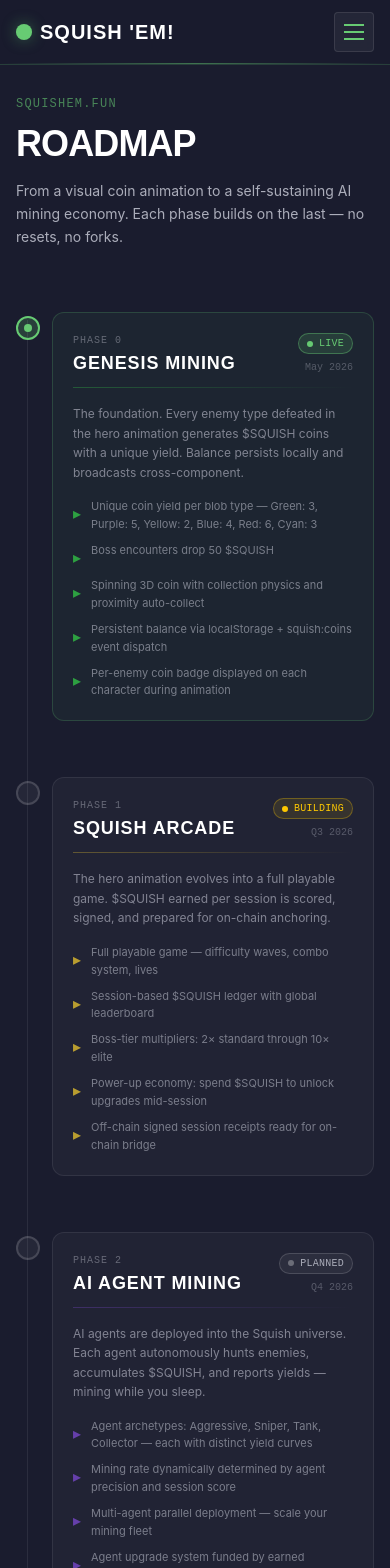
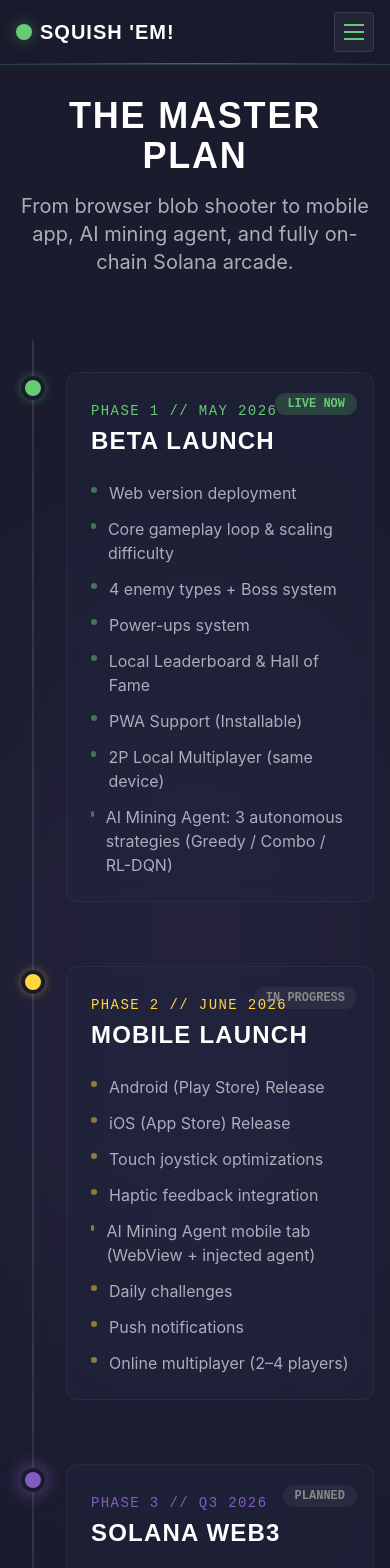
Before and after one commit to yusufsafary/squish-em, a React (Vite) app: page /roadmap in a window 390 px wide. Shown: the top 1568 px of the page. Built offline with nearby package versions, Linux system fonts and the light colour scheme.

Commit message:
revert: restore original roadmap — THE MASTER PLAN (Phase 1 Beta, Phase 2 Mobile, Phase 3 Solana)

```diff
--- a/src/pages/roadmap.tsx
+++ b/src/pages/roadmap.tsx
@@ -1,199 +1,121 @@
-import { useEffect, useState } from "react";
 import { motion } from "framer-motion";
 
-const PHASES = [
-  {
-    id: "genesis",
-    label: "PHASE 0",
-    title: "Genesis Mining",
-    status: "LIVE" as const,
-    date: "May 2026",
-    hsl: "127,65%,52%",
-    description:
-      "The foundation. Every enemy type defeated in the hero animation generates $SQUISH coins with a unique yield. Balance persists locally and broadcasts cross-component.",
-    items: [
-      "Unique coin yield per blob type — Green: 3, Purple: 5, Yellow: 2, Blue: 4, Red: 6, Cyan: 3",
-      "Boss encounters drop 50 $SQUISH",
-      "Spinning 3D coin with collection physics and proximity auto-collect",
-      "Persistent balance via localStorage + squish:coins event dispatch",
-      "Per-enemy coin badge displayed on each character during animation",
-    ],
-  },
-  {
-    id: "arcade",
-    label: "PHASE 1",
-    title: "Squish Arcade",
-    status: "BUILDING" as const,
-    date: "Q3 2026",
-    hsl: "48,95%,58%",
-    description:
-      "The hero animation evolves into a full playable game. $SQUISH earned per session is scored, signed, and prepared for on-chain anchoring.",
-    items: [
-      "Full playable game — difficulty waves, combo system, lives",
-      "Session-based $SQUISH ledger with global leaderboard",
-      "Boss-tier multipliers: 2× standard through 10× elite",
-      "Power-up economy: spend $SQUISH to unlock upgrades mid-session",
-      "Off-chain signed session receipts ready for on-chain bridge",
-    ],
-  },
-  {
-    id: "agent-mining",
-    label: "PHASE 2",
-    title: "AI Agent Mining",
-    status: "PLANNED" as const,
-    date: "Q4 2026",
-    hsl: "263,68%,58%",
-    description:
-      "AI agents are deployed into the Squish universe. Each agent autonomously hunts enemies, accumulates $SQUISH, and reports yields — mining while you sleep.",
-    items: [
-      "Agent archetypes: Aggressive, Sniper, Tank, Collector — each with distinct yield curves",
-      "Mining rate dynamically determined by agent precision and session score",
-      "Multi-agent parallel deployment — scale your mining fleet",
-      "Agent upgrade system funded by earned $SQUISH",
-      "Real-time per-agent yield dashboard with historical chart",
-    ],
-  },
-  {
-    id: "token",
-    label: "PHASE 3",
-    title: "$SQUISH Token",
-    status: "PLANNED" as const,
-    date: "2027",
-    hsl: "215,88%,62%",
-    description:
-      "$SQUISH transitions from in-game currency to a live token. All accumulated balances are fully claimable. Agent mining becomes real-yield DeFi.",
-    items: [
-      "Token genesis: 1:1 redemption for all mined $SQUISH balances",
-      "Staking pools backed by game revenue distribution",
-      "Agent-as-a-service marketplace — rent or lease mining agents",
-      "DAO governance: token holders vote on game parameter changes",
-      "Cross-game $SQUISH interoperability across partner titles",
-    ],
-  },
-];
+export default function Roadmap() {
+  return (
+    <main className="min-h-screen pt-24 pb-16 bg-background relative overflow-hidden">
+      {/* Background glow for web3 section */}
+      <div className="absolute top-1/2 left-1/2 -translate-x-1/2 -translate-y-1/2 w-full h-[800px] bg-secondary/10 rounded-full blur-[120px] pointer-events-none" />
 
-const STATUS_CONFIG = {
-  LIVE:     { label: "LIVE",     bg: "bg-primary/15",    border: "border-primary/40",    text: "text-primary",     dot: "bg-primary"     },
-  BUILDING: { label: "BUILDING", bg: "bg-yellow-400/10", border: "border-yellow-400/30", text: "text-yellow-400",  dot: "bg-yellow-400"  },
-  PLANNED:  { label: "PLANNED",  bg: "bg-white/5",       border: "border-white/15",      text: "text-muted-foreground", dot: "bg-white/30" },
-};
+      <div className="container mx-auto px-4 max-w-4xl relative z-10">
+        <div className="text-center mb-16">
+          <h1 className="text-4xl md:text-5xl font-display font-black mb-4 text-white">THE MASTER PLAN</h1>
+          <p className="text-xl text-muted-foreground max-w-2xl mx-auto">From browser blob shooter to mobile app, AI mining agent, and fully on-chain Solana arcade.</p>
+        </div>
 
-export default function Roadmap() {
-  const [balance, setBalance] = useState(0);
+        <div className="relative border-l-2 border-white/10 ml-4 md:ml-12 space-y-16 py-8">
 
-  useEffect(() => {
-    setBalance(parseInt(localStorage.getItem("squish_coin_balance") || "0"));
-    const handler = (e: Event) => {
-      const detail = (e as CustomEvent).detail;
-      if (detail?.balance !== undefined) setBalance(detail.balance);
-    };
-    window.addEventListener("squish:coins", handler);
-    return () => window.removeEventListener("squish:coins", handler);
-  }, []);
+          <PhaseNode
+            phase="PHASE 1"
+            title="BETA LAUNCH"
+            date="MAY 2026"
+            status="LIVE NOW"
+            color="127 49% 60%"
+            items={[
+              "Web version deployment",
+              "Core gameplay loop & scaling difficulty",
+              "4 enemy types + Boss system",
+              "Power-ups system",
+              "Local Leaderboard & Hall of Fame",
+              "PWA Support (Installable)",
+              "2P Local Multiplayer (same device)",
+              "AI Mining Agent: 3 autonomous strategies (Greedy / Combo / RL-DQN)"
+            ]}
+          />
 
-  return (
-    <main className="min-h-screen pt-24 pb-24">
-      <div className="container mx-auto px-4 max-w-2xl">
+          <PhaseNode
+            phase="PHASE 2"
+            title="MOBILE LAUNCH"
+            date="JUNE 2026"
+            status="IN PROGRESS"
+            color="48 100% 62%"
+            items={[
+              "Android (Play Store) Release",
+              "iOS (App Store) Release",
+              "Touch joystick optimizations",
+              "Haptic feedback integration",
+              "AI Mining Agent mobile tab (WebView + injected agent)",
+              "Daily challenges",
+              "Push notifications",
+              "Online multiplayer (2–4 players)"
+            ]}
+          />
 
-        {/* Header */}
-        <motion.div
-          initial={{ opacity: 0, y: 20 }} animate={{ opacity: 1, y: 0 }} transition={{ duration: 0.5 }}
-          className="mb-16"
-        >
-          <p className="font-mono text-xs text-primary/60 tracking-widest mb-3">SQUISHEM.FUN</p>
-          <h1 className="font-display font-black text-4xl md:text-5xl text-white tracking-tight mb-4">Roadmap</h1>
-          <p className="text-muted-foreground text-sm leading-relaxed max-w-lg">
-            From a visual coin animation to a self-sustaining AI mining economy.
-            Each phase builds on the last — no resets, no forks.
-          </p>
+          <PhaseNode
+            phase="PHASE 3"
+            title="SOLANA WEB3"
+            date="Q3 2026"
+            status="PLANNED"
+            color="263 44% 56%"
+            glow
+            items={[
+              "Phantom/Solflare wallet connect",
+              "On-chain global leaderboard",
+              "$SQUISH SPL token integration",
+              "NFT Blob Skins (Mint unique avatars)",
+              "Squish-Mining program: anti-cheat session proofs",
+              "Weekend SOL tournament prize pools",
+              "Verifiable high scores"
+            ]}
+          />
 
-          {balance > 0 && (
-            <motion.div
-              initial={{ opacity: 0, scale: 0.95 }} animate={{ opacity: 1, scale: 1 }} transition={{ delay: 0.3 }}
-              className="mt-6 inline-flex items-center gap-2.5 px-4 py-2 rounded-lg border border-yellow-400/20 bg-yellow-400/8"
-            >
-              <span className="text-yellow-400 text-base">⊕</span>
-              <span className="font-mono text-xs text-yellow-400">
-                Your balance: <span className="font-bold">{balance.toLocaleString()} $SQUISH</span> mined
-              </span>
-            </motion.div>
-          )}
-        </motion.div>
+        </div>
+      </div>
+    </main>
+  );
+}
 
-        {/* Timeline */}
-        <div className="relative">
-          {/* Spine */}
-          <div className="absolute left-[11px] top-2 bottom-0 w-px bg-white/8" />
-
-          <div className="space-y-14">
-            {PHASES.map((phase, i) => {
-              const cfg = STATUS_CONFIG[phase.status];
-              const isLive = phase.status === "LIVE";
+function PhaseNode({ phase, title, date, status, items, color, glow = false }: any) {
   return (
     <motion.div
-                  key={phase.id}
-                  initial={{ opacity: 0, x: -20 }} animate={{ opacity: 1, x: 0 }}
-                  transition={{ duration: 0.45, delay: i * 0.1 }}
-                  className="relative pl-9"
+      initial={{ opacity: 0, x: -20 }}
+      whileInView={{ opacity: 1, x: 0 }}
+      viewport={{ once: true, margin: "-100px" }}
+      className="relative pl-8 md:pl-12"
     >
-                  {/* Node */}
-                  <div className="absolute left-0 top-1">
-                    <div className={`w-6 h-6 rounded-full border-2 flex items-center justify-center ${isLive ? "border-primary bg-primary/20" : "border-white/15 bg-white/5"}`}>
-                      {isLive && (
-                        <span className="w-2 h-2 rounded-full bg-primary animate-pulse" />
-                      )}
-                    </div>
+      {/* Node Dot */}
+      <div
+        className={`absolute w-6 h-6 rounded-full top-1 -left-[13px] border-4 border-background ${glow ? 'animate-pulse' : ''}`}
+        style={{
+          backgroundColor: `hsl(${color})`,
+          boxShadow: glow ? `0 0 20px hsl(${color} / 0.8)` : `0 0 10px hsl(${color} / 0.4)`
+        }}
+      />
+
+      <div className="bg-card/50 backdrop-blur-md border border-white/5 rounded-xl p-6 md:p-8 hover:border-white/20 transition-colors relative overflow-hidden group">
+        <div className="absolute top-0 right-0 p-4">
+          <span className="text-xs font-mono px-3 py-1 rounded-full font-bold"
+                style={{
+                  backgroundColor: status === "LIVE NOW" ? `hsl(${color} / 0.2)` : 'rgba(255,255,255,0.05)',
+                  color: status === "LIVE NOW" ? `hsl(${color})` : '#888'
+                }}>
+            {status}
+          </span>
         </div>
 
-                  {/* Card */}
-                  <div className={`rounded-xl border p-5 transition-all ${isLive ? "border-primary/20 bg-primary/5" : "border-white/8 bg-white/3"}`}>
-                    {/* Top row */}
-                    <div className="flex items-start justify-between gap-3 mb-3">
-                      <div>
-                        <span className="font-mono text-[10px] tracking-widest text-muted-foreground/50 block mb-1">{phase.label}</span>
-                        <h2 className="font-display font-bold text-lg text-white leading-tight">{phase.title}</h2>
-                      </div>
-                      <div className="flex flex-col items-end gap-1.5 flex-shrink-0">
-                        <span className={`inline-flex items-center gap-1.5 px-2 py-0.5 rounded-full border text-[10px] font-mono tracking-wide ${cfg.bg} ${cfg.border} ${cfg.text}`}>
-                          <span className={`w-1.5 h-1.5 rounded-full ${cfg.dot} ${isLive ? "animate-pulse" : ""}`} />
-                          {cfg.label}
-                        </span>
-                        <span className="font-mono text-[10px] text-muted-foreground/40">{phase.date}</span>
-                      </div>
+        <div className="mb-6">
+          <span className="text-sm font-mono tracking-widest" style={{ color: `hsl(${color})` }}>{phase} // {date}</span>
+          <h3 className="text-2xl md:text-3xl font-display font-bold mt-1 text-white">{title}</h3>
         </div>
 
-                    {/* Accent line */}
-                    <div className="h-px mb-4" style={{ background: `linear-gradient(to right, hsl(${phase.hsl},0.3), transparent)` }} />
-
-                    <p className="text-xs text-muted-foreground/70 leading-relaxed mb-4">{phase.description}</p>
-
-                    <ul className="space-y-2">
-                      {phase.items.map((item, k) => (
-                        <li key={k} className="flex items-start gap-2.5">
-                          <span className="flex-shrink-0 mt-[3px]" style={{ color: `hsl(${phase.hsl})`, opacity: 0.7 }}>▸</span>
-                          <span className="text-[11px] text-muted-foreground/65 leading-relaxed">{item}</span>
+        <ul className="space-y-3">
+          {items.map((item: string, i: number) => (
+            <li key={i} className="flex items-start gap-3 text-muted-foreground group-hover:text-white/90 transition-colors">
+              <span className="mt-1.5 w-1.5 h-1.5 rounded-full" style={{ backgroundColor: `hsl(${color} / 0.5)` }} />
+              <span>{item}</span>
             </li>
           ))}
         </ul>
       </div>
     </motion.div>
   );
-            })}
-          </div>
-        </div>
-
-        {/* Footer note */}
-        <motion.div
-          initial={{ opacity: 0 }} animate={{ opacity: 1 }} transition={{ delay: 0.6 }}
-          className="mt-16 pt-6 border-t border-white/5"
-        >
-          <p className="font-mono text-[10px] text-muted-foreground/30 leading-relaxed">
-            Roadmap is directional — phases may shift based on technical progress and community signals.
-            All $SQUISH mined in Phase 0 will carry forward to Phase 3 at 1:1.
-          </p>
-        </motion.div>
-
-      </div>
-    </main>
-  );
 }
```
Lines whose indentation alone changed are shown as unchanged.
